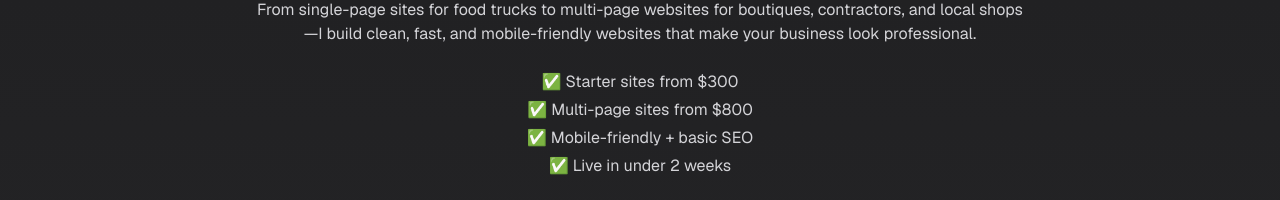
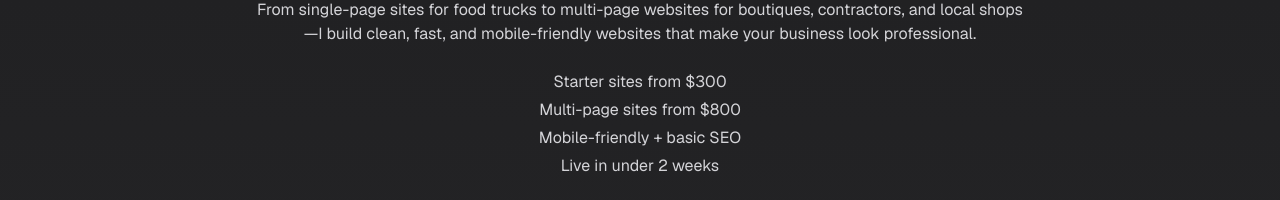
Before and after one commit to swells138/business-site, a Next.js app: page / in a window 1280 px wide. Shown: the part 718-918 px from the top of the page. Built offline with nearby package versions, Linux system fonts and the light colour scheme.

Commit message:
Remove emojis from landing page services list

```diff
--- a/src/app/page.js
+++ b/src/app/page.js
@@ -42,10 +42,10 @@ export default function Home() {
           From single-page sites for food trucks to multi-page websites for boutiques, contractors, and local shops—I build clean, fast, and mobile-friendly websites that make your business look professional.
         </p>
         <ul className="space-y-1 text-zinc-300">
-          <li>✅ Starter sites from $300</li>
-          <li>✅ Multi-page sites from $800</li>
-          <li>✅ Mobile-friendly + basic SEO</li>
-          <li>✅ Live in under 2 weeks</li>
+          <li>Starter sites from $300</li>
+          <li>Multi-page sites from $800</li>
+          <li>Mobile-friendly + basic SEO</li>
+          <li>Live in under 2 weeks</li>
         </ul>
         <Link
           href="/services"
```
